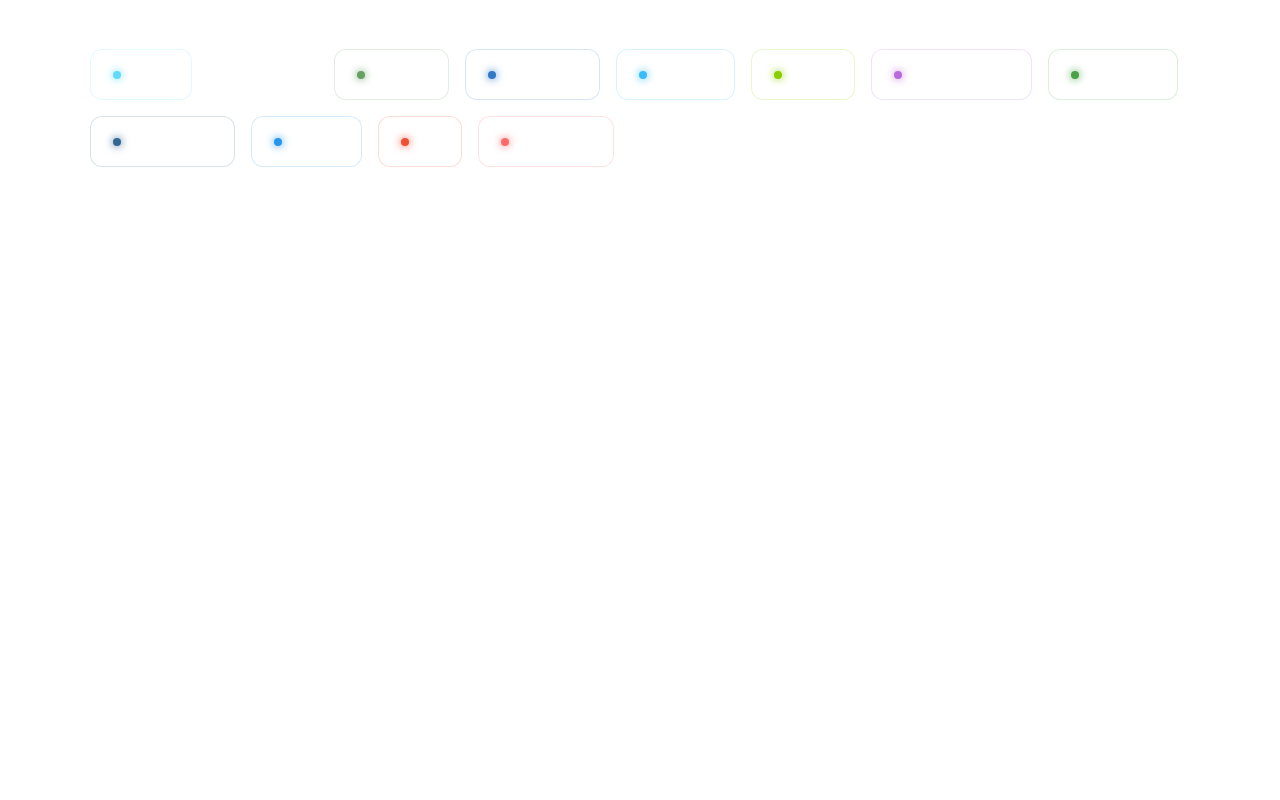
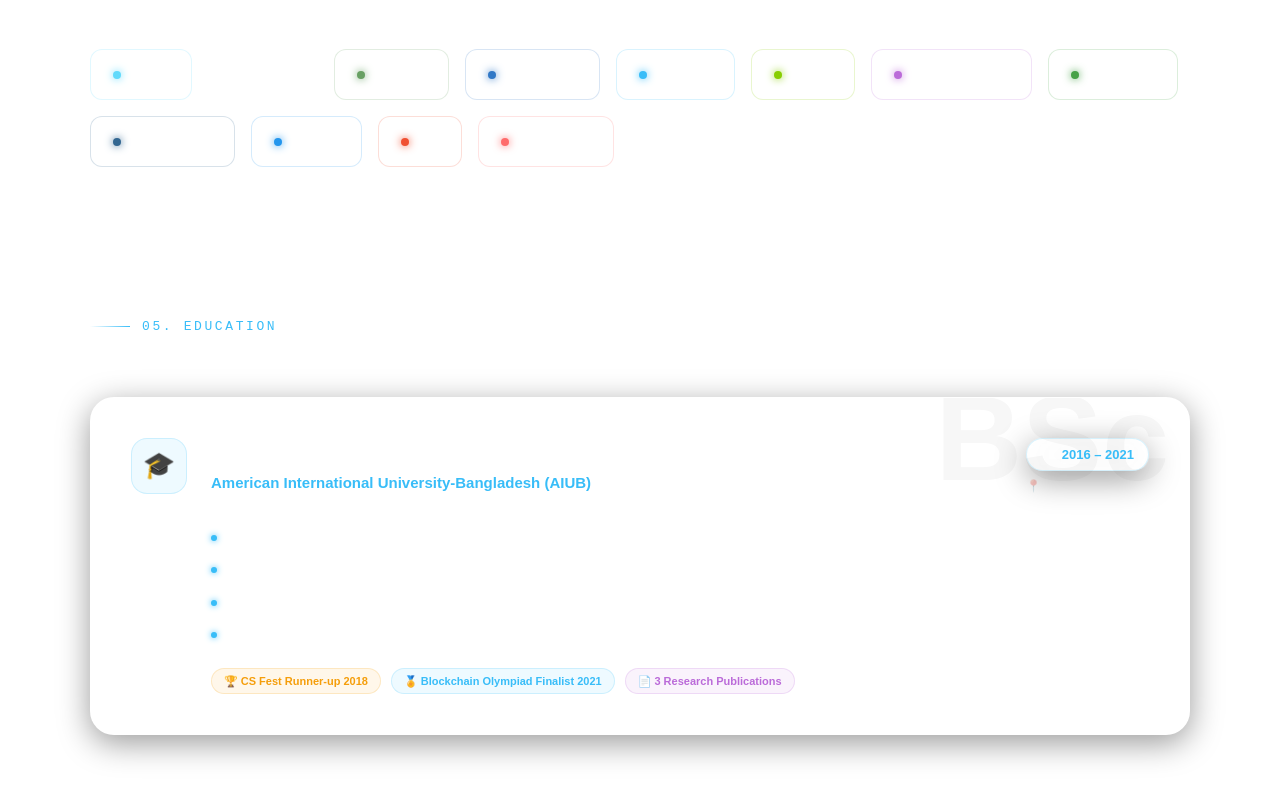
Before and after one commit to nozibuddowla/portfolio, a Next.js app: page / in a window 1280 px wide. Shown: the part 1590-2390 px from the top of the page. Before the commit the page ends 1807 px from the top, so only its background shows below. Built offline with nearby package versions, Linux system fonts and the light colour scheme.

Commit message:
add education section and fix some issues

```diff
--- a/app/page.js
+++ b/app/page.js
@@ -5,6 +5,7 @@
 const Hero   = dynamic(() => import("../components/Hero"),   { ssr: false });
 const About  = dynamic(() => import("../components/About"),  { ssr: false });
 const Skills = dynamic(() => import("../components/Skills"), { ssr: false });
+const Education = dynamic(() => import("../components/Education"), { ssr: false });
 
 export default function Home() {
   return (
@@ -13,6 +14,7 @@
       <Hero />
       <About />
       <Skills />
+      <Education />
     </main>
   );
 }
--- a/components/About.js
+++ b/components/About.js
@@ -1,6 +1,6 @@
 "use client";
-import { FadeIn } from "./FadeIn";
-import { Glass } from "./Glass";
+import FadeIn from "./FadeIn";
+import Glass from "./Glass";
 
 export default function About() {
   return (
--- /dev/null
+++ b/components/Badge.js
@@ -0,0 +1,13 @@
+"use client";
+
+export default function Badge({ label, color }) {
+    return (
+        <span style={{
+            fontSize: 11, padding: "4px 12px", borderRadius: 999,
+            background: `${color}15`, border: `1px solid ${color}30`,
+            color, fontWeight: 600, whiteSpace: "nowrap",
+        }}>
+            {label}
+        </span>
+    );
+}
--- a/components/Counter.js
+++ b/components/Counter.js
@@ -2,7 +2,7 @@
 import { useState, useEffect, useRef } from "react";
 import { useInView } from "framer-motion";
 
-export const Counter = ({ to }) => {
+export default function Counter({ to }) {
   const [count, setCount] = useState(0);
   const ref = useRef();
   const inView = useInView(ref, { once: true });
--- /dev/null
+++ b/components/Education.js
@@ -0,0 +1,125 @@
+
+"use client";
+import { motion } from "framer-motion";
+import dynamic from "next/dynamic";
+
+const SectionLabel = dynamic(() => import("../components/SectionLabel"), { ssr: false });
+const FadeIn = dynamic(() => import("../components/FadeIn"), { ssr: false });
+const Glass = dynamic(() => import("../components/Glass"), { ssr: false });
+const Badge = dynamic(() => import("../components/Badge"), { ssr: false });
+
+export default function Education () {
+
+    const EDUCATION = [
+  {
+    degree: "B.Sc. in Computer Science & Engineering",
+    institution: "American International University-Bangladesh (AIUB)",
+    period: "2016 – 2021",
+    location: "Dhaka, Bangladesh",
+    highlights: [
+      "Published 3 research papers on Blockchain technology at international conferences & journals",
+      "1st Runner-up at CS Fest – AIUB (2018)",
+      "Finalist at Blockchain Olympiad Bangladesh (2021)",
+      "Final year thesis: Blockchain-Based Peer-to-Peer Sustainable Energy Trading in Microgrid",
+    ],
+    color: "#38BDF8",
+    icon: "🎓",
+  },
+];
+  return (
+    <section id="education" style={{ padding: "100px 24px" }}>
+      <div style={{ maxWidth: 1100, margin: "0 auto" }}>
+        <SectionLabel number="05" label="EDUCATION" color="#38BDF8" />
+
+        {EDUCATION.map((edu, i) => (
+          <FadeIn key={i} delay={0.1}>
+            <Glass style={{ padding: "40px 40px", borderRadius: 24, position: "relative", overflow: "hidden" }}>
+              {/* Background watermark */}
+              <div style={{
+                position: "absolute", top: -20, right: 20,
+                fontSize: 120, opacity: 0.03, userSelect: "none",
+                fontWeight: 900, lineHeight: 1,
+              }}>
+                BSc
+              </div>
+
+              <div style={{ display: "grid", gridTemplateColumns: "auto 1fr", gap: "0 24px" }}>
+                {/* Icon */}
+                <div style={{
+                  width: 56, height: 56, borderRadius: 16,
+                  background: `${edu.color}15`, border: `1px solid ${edu.color}30`,
+                  display: "flex", alignItems: "center", justifyContent: "center",
+                  fontSize: 26, flexShrink: 0,
+                }}>
+                  {edu.icon}
+                </div>
+
+                {/* Content */}
+                <div>
+                  {/* Header */}
+                  <div style={{ display: "flex", justifyContent: "space-between", alignItems: "flex-start", flexWrap: "wrap", gap: 8, marginBottom: 6 }}>
+                    <div>
+                      <h3 style={{ fontSize: 20, fontWeight: 800, color: "#fff", marginBottom: 4 }}>
+                        {edu.degree}
+                      </h3>
+                      <p style={{ color: edu.color, fontWeight: 600, fontSize: 15 }}>
+                        {edu.institution}
+                      </p>
+                    </div>
+                    <div style={{ textAlign: "right" }}>
+                      <Glass style={{ padding: "6px 14px", borderRadius: 999, fontSize: 13, color: edu.color, fontWeight: 600, borderColor: `${edu.color}30` }}>
+                        {edu.period}
+                      </Glass>
+                      <p style={{ color: "rgba(255,255,255,0.3)", fontSize: 12, marginTop: 6 }}>
+                        📍 {edu.location}
+                      </p>
+                    </div>
+                  </div>
+
+                  {/* Divider */}
+                  <div style={{ height: 1, background: "rgba(255,255,255,0.06)", margin: "16px 0" }} />
+
+                  {/* Highlights */}
+                  <div style={{ display: "flex", flexDirection: "column", gap: 10 }}>
+                    {edu.highlights.map((h, j) => (
+                      <motion.div
+                        key={j}
+                        initial={{ opacity: 0, x: -16 }}
+                        whileInView={{ opacity: 1, x: 0 }}
+                        viewport={{ once: true }}
+                        transition={{ delay: 0.15 + j * 0.08 }}
+                        style={{ display: "flex", gap: 12, alignItems: "flex-start" }}
+                      >
+                        <div style={{
+                          width: 6, height: 6, borderRadius: "50%",
+                          background: edu.color, flexShrink: 0, marginTop: 7,
+                          boxShadow: `0 0 6px ${edu.color}`,
+                        }} />
+                        <p style={{ color: "rgba(255,255,255,0.55)", fontSize: 14, lineHeight: 1.6 }}>
+                          {h}
+                        </p>
+                      </motion.div>
+                    ))}
+                  </div>
+
+                  {/* Awards row */}
+                  <div style={{ display: "flex", gap: 10, flexWrap: "wrap", marginTop: 20 }}>
+                    <Badge label="🏆 CS Fest Runner-up 2018" color="#F59E0B" />
+                    <Badge label="🏅 Blockchain Olympiad Finalist 2021" color="#38BDF8" />
+                    <Badge label="📄 3 Research Publications" color="#BB6BD9" />
+                  </div>
+                </div>
+              </div>
+            </Glass>
+          </FadeIn>
+        ))}
+      </div>
+
+      <style>{`
+        @media (max-width: 640px) {
+          #education .edu-grid { grid-template-columns: 1fr !important; }
+        }
+      `}</style>
+    </section>
+  );
+}
--- a/components/FadeIn.js
+++ b/components/FadeIn.js
@@ -2,7 +2,7 @@
 import { useRef } from "react";
 import { useInView, motion } from "framer-motion";
 
-export const FadeIn = ({ children, delay = 0, y = 30 }) => {
+export default function FadeIn ({ children, delay = 0, y = 30 }) {
   const ref = useRef();
   const inView = useInView(ref, { once: true, margin: "-80px" });
   return (
--- a/components/Glass.js
+++ b/components/Glass.js
@@ -1,5 +1,8 @@
-export const Glass = ({ children, className = "", style = {} }) => (
-   <div
+"use client";
+
+export default function Glass({ children, className = "", style = {} }) {
+  return (
+  <div
     className={className}
     style={{
       background: "rgba(255,255,255,0.04)",
@@ -14,3 +17,4 @@
     {children}
   </div>
 );
+}
--- a/components/Hero.js
+++ b/components/Hero.js
@@ -1,6 +1,6 @@
 "use client";
 import { motion } from "framer-motion";
-import { Counter } from "./Counter";
+import  Counter from "./Counter";
 
 export default function Hero() {
   const letters = "Md Nozib Ud Dowla".split("");
--- a/components/Navbar.js
+++ b/components/Navbar.js
@@ -1,7 +1,7 @@
 "use client";
 import { useState } from "react";
-import { Glass } from "./Glass";
 import { motion, AnimatePresence } from "framer-motion";
+import Glass from "./Glass";
 
 const NAV_LINKS = ["Home", "About", "Skills", "Projects", "Contact"];
 
--- /dev/null
+++ b/components/SectionLabel.js
@@ -0,0 +1,15 @@
+"use client";
+import FadeIn from "./FadeIn";
+
+export default function SectionLabel({ number, label, color }) {
+    return (
+        <FadeIn>
+            <div style={{ display: "flex", alignItems: "center", gap: 12, marginBottom: 60 }}>
+                <div style={{ height: 1, width: 40, background: `linear-gradient(to right, transparent, ${color})`, flexShrink: 0 }} />
+                <span style={{ color, fontFamily: "monospace", fontSize: 13, letterSpacing: "0.2em" }}>
+                    {number}. {label}
+                </span>
+            </div>
+        </FadeIn>
+    );
+}
--- a/components/Skills.js
+++ b/components/Skills.js
@@ -1,6 +1,6 @@
 "use client";
-import { FadeIn } from "./FadeIn";
 import { motion } from "framer-motion";
+import FadeIn from "./FadeIn";
 
 export default function Skills() {
     const SKILLS = [
--- /dev/null
+++ b/components/TimelineDot.js
@@ -0,0 +1,10 @@
+"use client";
+
+export  const TimelineDot = ({ color }) => (
+  <div style={{
+    width: 14, height: 14, borderRadius: "50%",
+    background: color, boxShadow: `0 0 12px ${color}`,
+    flexShrink: 0, marginTop: 4,
+    border: "2px solid rgba(255,255,255,0.15)",
+  }} />
+);
```
